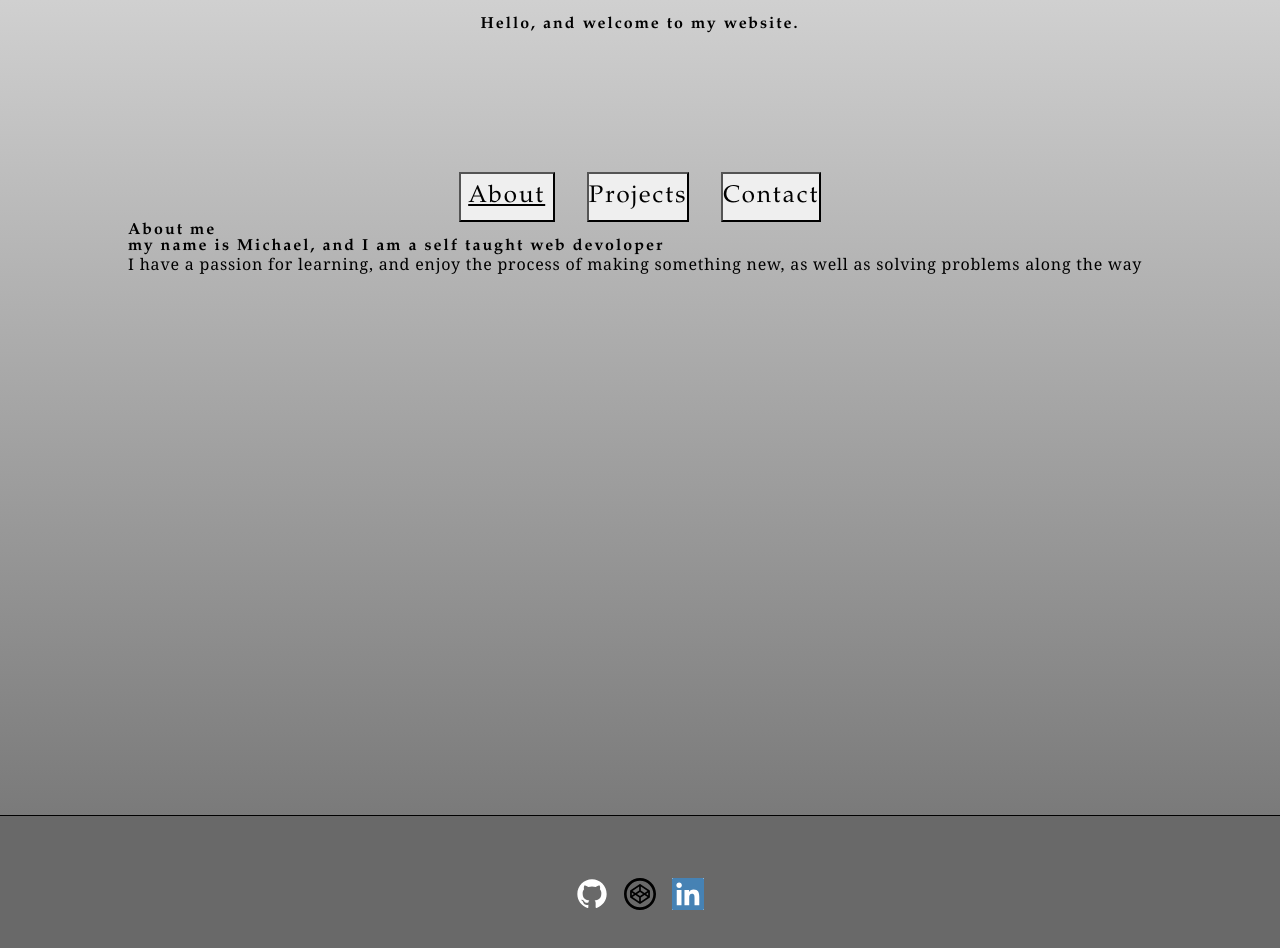
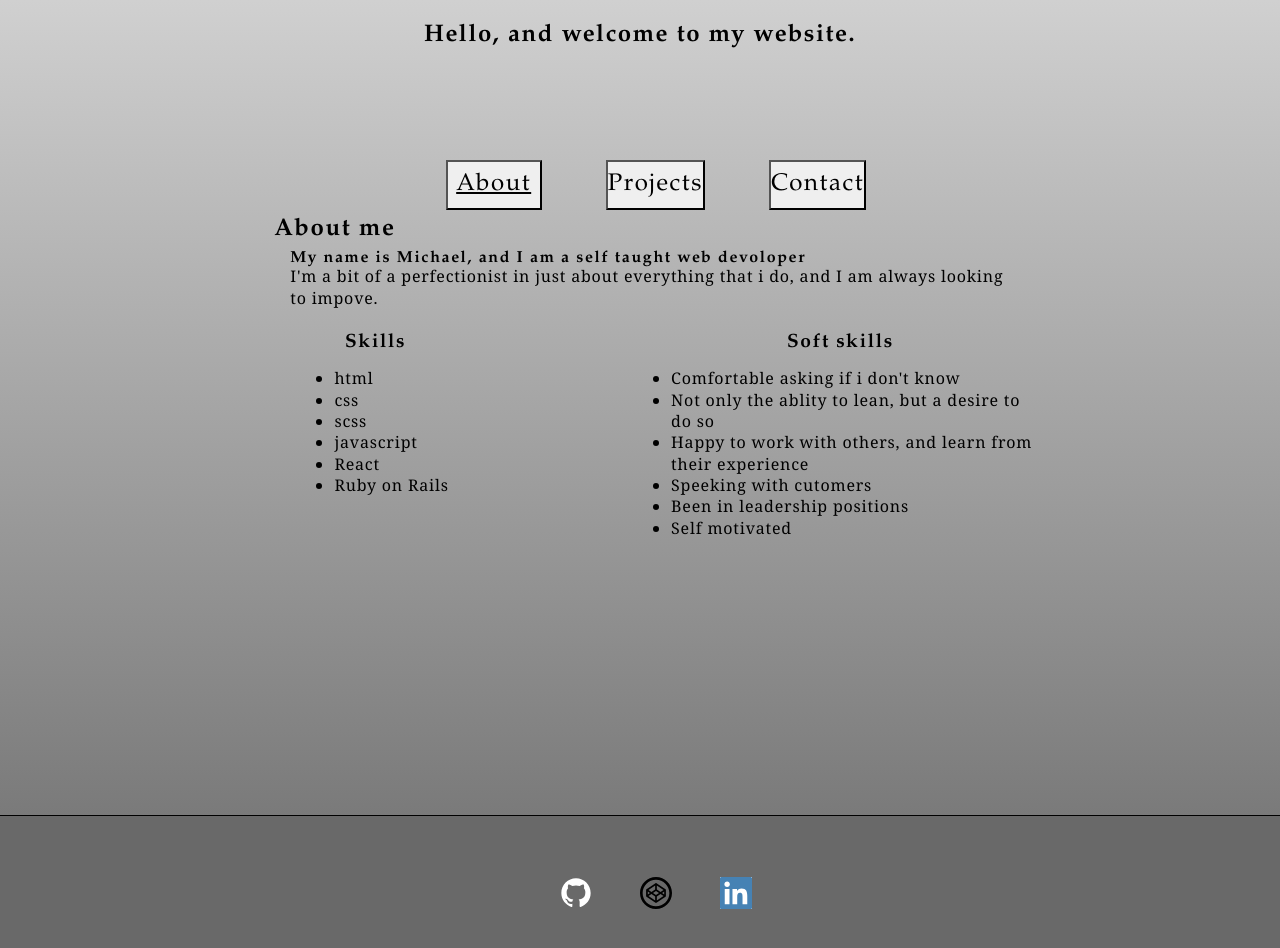
Before and after one commit to S0UPernova/Portfolio, a React (Create React App) app: page / in a window 1280 px wide. Shown: the top 948 px of the page. Built offline with nearby package versions, Linux system fonts and the light colour scheme.

Commit message:
added content to about page, adjusted typography, and fixed bug with the garmond font

```diff
--- a/src/components/pages/about/aboutComponents/AboutMe.js
+++ b/src/components/pages/about/aboutComponents/AboutMe.js
@@ -1,11 +1,39 @@
 function aboutMe() {
     return (
-        <section>
-            <h2>About me</h2>
-
-            <h3>my name is Michael, and I am a self taught web devoloper</h3>
-            <p>I have a passion for learning, and enjoy the process of making something new, as well as solving problems along the way</p>
-        </section>
+        <article>
+            <section id="about-intro">
+                <h1>About me</h1>
+                <h2>My name is Michael, and I am a self taught web devoloper</h2>
+                <p>
+                    I'm a bit of a perfectionist in just about everything that i do,
+                    and I am always looking to impove.
+                </p>
+            </section>
+            <div id="skills-div">
+                <section id="hard-skills" class="skills">
+                    <h3>Skills</h3>
+                    <ul>
+                        <li>html</li>
+                        <li>css</li>
+                        <li>scss</li>
+                        <li>javascript</li>
+                        <li>React</li>
+                        <li>Ruby on Rails</li>
+                    </ul>
+                </section>
+                <section id="soft-skills" class="skills">
+                    <h3>Soft skills</h3>
+                    <ul>
+                        <li>Comfortable asking if i don't know</li>
+                        <li>Not only the ablity to lean, but a desire to do so</li>
+                        <li>Happy to work with others, and learn from their experience</li>
+                        <li>Speeking with cutomers</li>
+                        <li>Been in leadership positions</li>
+                        <li>Self motivated</li>
+                    </ul>
+                </section>
+            </div>
+        </article>
     )
 }
 export default aboutMe
--- a/src/components/pages/projects/projectComponents/projectData.json
+++ b/src/components/pages/projects/projectComponents/projectData.json
@@ -13,7 +13,7 @@
         "description": "A simple crud app from The Ruby on Rails Tutorial by Michael Hartl",
         "hostedLink": "https://obscure-toy-app.herokuapp.com/",
         "githubLink": "https://github.com/S0UPernova/toy_app",
-        "techStack": ["html", "css", "ruby on rails", "simple crud"]
+        "techStack": ["html", "css", "ruby on rails", "crud"]
     },
     {
         "img": "",
--- a/src/stylesheets/base/_typography.scss
+++ b/src/stylesheets/base/_typography.scss
@@ -1,17 +1,31 @@
-@import url(http://fonts.googleapis.com/css?family=EB+Garamond);
+@import url(https://fonts.googleapis.com/css?family=EB+Garamond);
 h1,
 h2,
 h3,
 h4,
 h5,
 .btn{
-    font-family: Garamond, EB Garamond, Georgia, serif;
-    letter-spacing: 1.5pt;
+		font-family: Garamond, EB Garamond, Georgia, serif;
+		letter-spacing: 1.2pt;
 }
 *{
-    font-family: Georgia, serif;
+	font-family: Georgia, serif;
 }
 p {
-    letter-spacing: .6pt;
-    line-height: 16pt;
+	letter-spacing: .6pt;
+	line-height: 16pt;
+	max-width: 80ch;
 }
+h1 {
+	font-size: 1.5rem;
+	line-height: 30pt;
+}
+
+ul {
+	margin-top: 1rem;
+	li {
+		letter-spacing: 0.6pt;
+		line-height: 16pt;
+		margin-left: 2rem;
+	}
+}
--- /dev/null
+++ b/src/stylesheets/components/_about.scss
@@ -0,0 +1,31 @@
+.skills {
+	margin-top: 1.5rem;
+	h3 {
+			font-size: 1.2rem;
+	}
+}
+#about-intro {
+    width: fit-content;
+    margin-left: auto;
+    margin-right: auto;
+    p, h2 {
+        padding-left: 1rem;
+
+    }
+}
+@media only screen and (min-width: 650px) {
+    #skills-div {
+        width: 100%;
+        display: flex;
+        justify-content: space-evenly;
+        padding-left: clamp(0vw, 5vw, 10vw);
+        box-sizing: border-box;
+        gap: 5rem;
+        h3 {
+            text-align: center;
+        }
+        section ul {
+            max-width: 45ch;
+        }
+    }
+}
--- a/src/stylesheets/main.scss
+++ b/src/stylesheets/main.scss
@@ -6,6 +6,7 @@
 @import 'components/projectCard';
 @import 'components/projects';
 @import 'components/form';
+@import 'components/about';
 
 @import 'layout/container';
 @import 'layout/header';
```
Also changed, not shown: src/stylesheets/base/_reset.scss (renamed from src/stylesheets/base/reset.scss).
